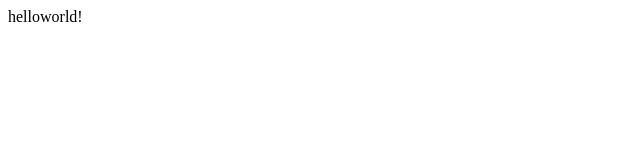
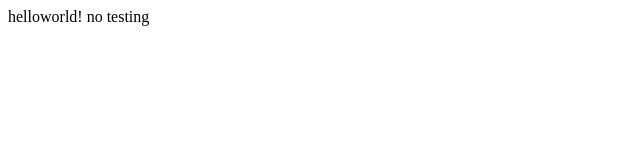
Before and after one commit to jim19200/lesson1, a plain HTML site: page index.html in a window 1280 px wide. Shown: the full height of the page, 0-640 px from the left. Drawn offline with Linux system fonts and the light colour scheme.

Commit message:
Update index.html

```diff
--- a/index.html
+++ b/index.html
@@ -1,5 +1,6 @@
 <html>
 <body>
 helloworld!
+  no testing
 </body>
 </html>
```
